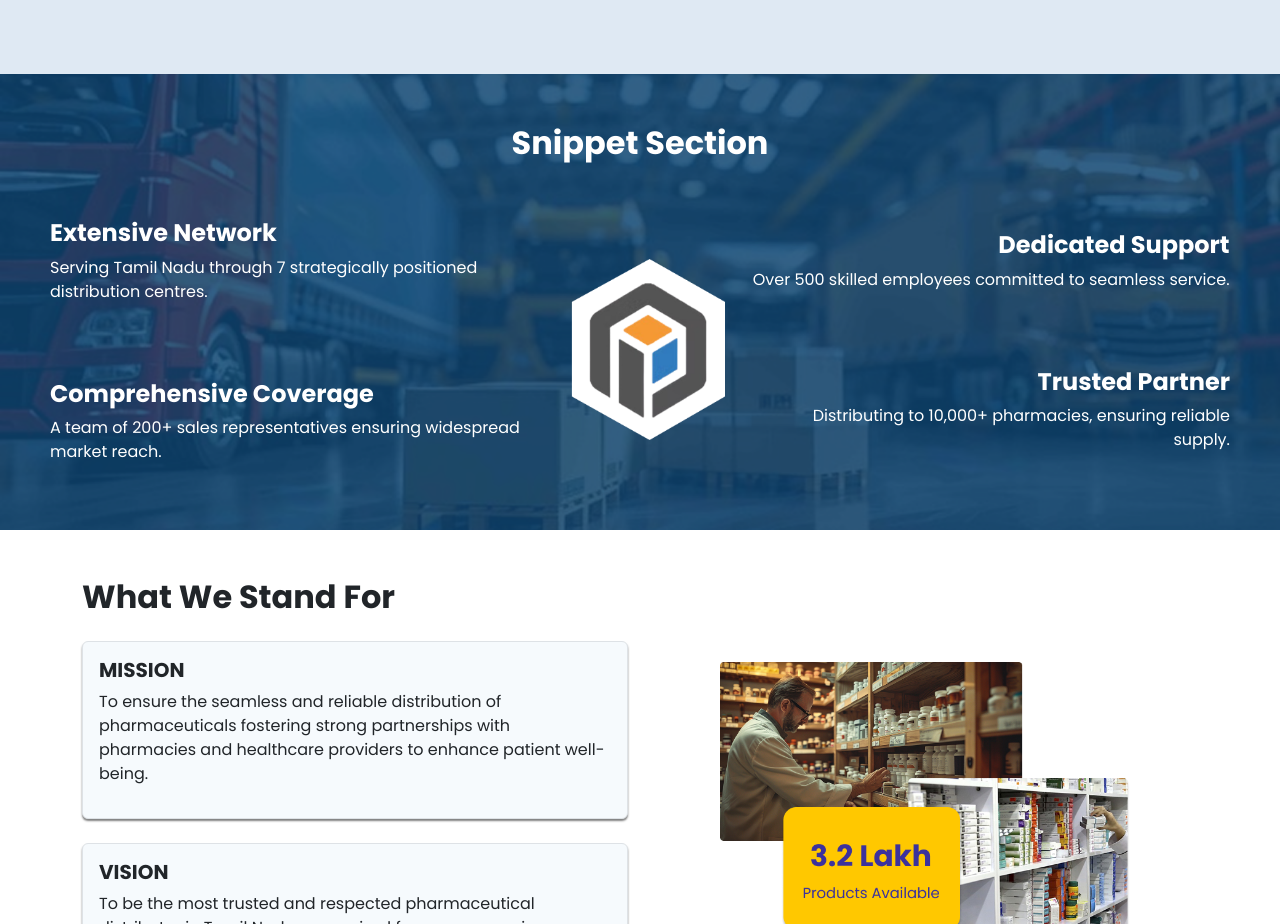
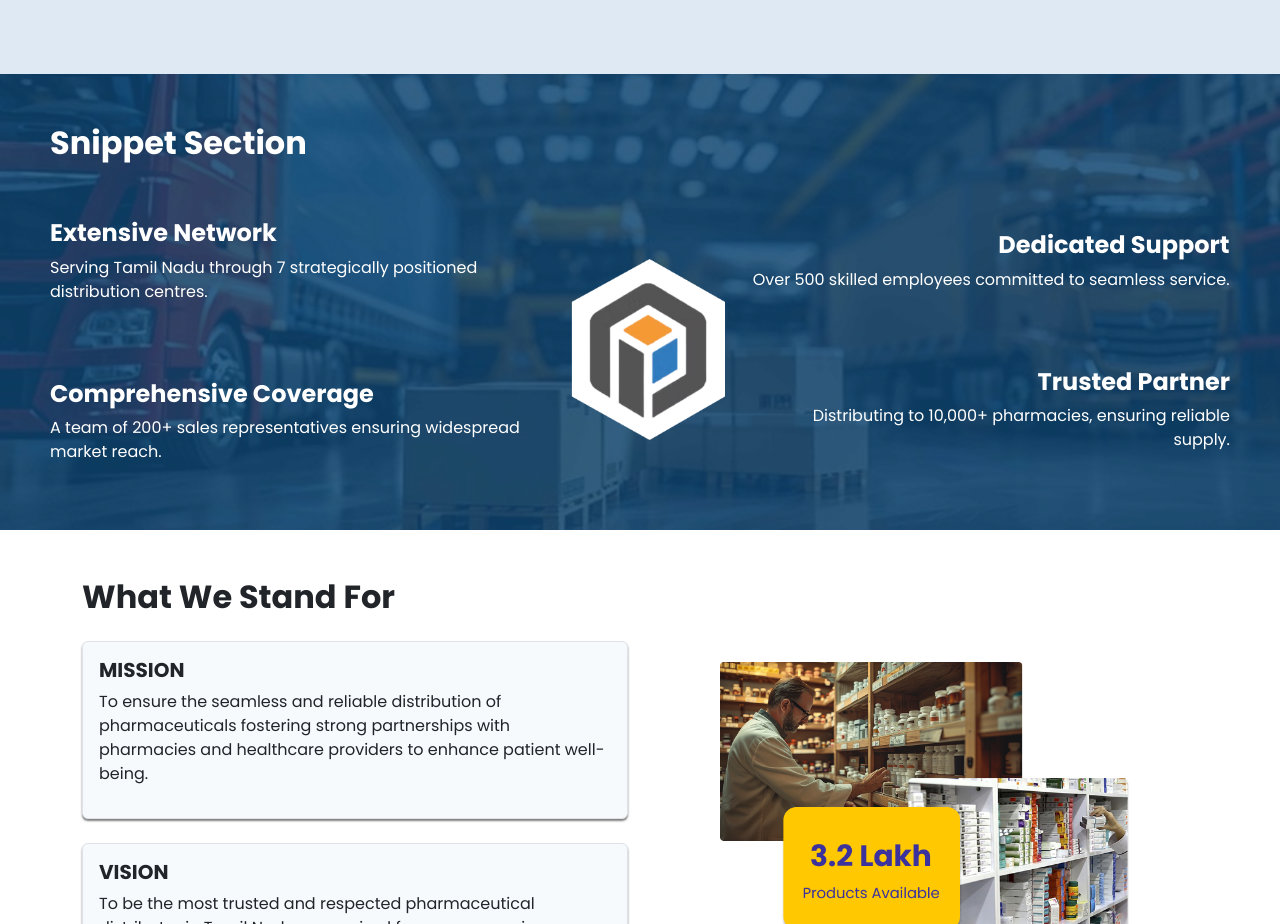
Before and after one commit to GoldenRoyceDesign/palepu, a React (Create React App) app: page / in a window 1280 px wide. Shown: the part 1540-2464 px from the top of the page. Built offline with nearby package versions, Linux system fonts and the light colour scheme; the HTML template or start-up script is replaced by a standard one.

Commit message:
first commit

```diff
--- a/src/pages/Home.jsx
+++ b/src/pages/Home.jsx
@@ -46,7 +46,7 @@ const Home = () => {
       <section className='home-counter'>
         <div className="stats-container">
           <div className="content">
-          <h2 className='text-white fw-bold pb-5'>Snippet Section</h2>
+          <h2 className='text-white fw-bold pb-5' style={{textAlign: 'left'}}>Snippet Section</h2>
             <div className="row align-items-center">
               {/* Left Side */}
               <div className="col-md-5 text-white text-start d-flex flex-column justify-content-center align-items-center sec-text" data-aos="zoom-in-down">
```
